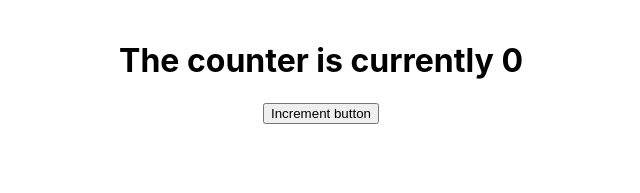
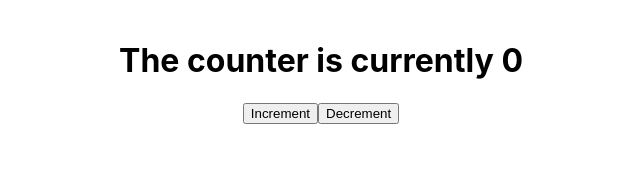
Before and after one commit to rociopiotti/tdd_clickcounterapp, a React (Create React App) app: page / in a window 1280 px wide. Shown: the top 193 px of the page, without its empty margins (319-959 px from the left). Built offline with nearby package versions, Linux system fonts and the light colour scheme.

Commit message:
Add decrement button to fix test: renders decrement button

```diff
--- a/src/App.js
+++ b/src/App.js
@@ -14,7 +14,8 @@ function App() {
       <button
         data-test='increment-counter'
         className= "counter-button"
-        onClick={() => setcount(count + 1)}>Increment button</button>
+        onClick={() => setcount(count + 1)}>Increment</button>
+        <button data-test="decrement-counter">Decrement</button>
     </div>
   );
 }
```
Also changed, not shown: 1 other file (tests, documents, lock files or other folders).
